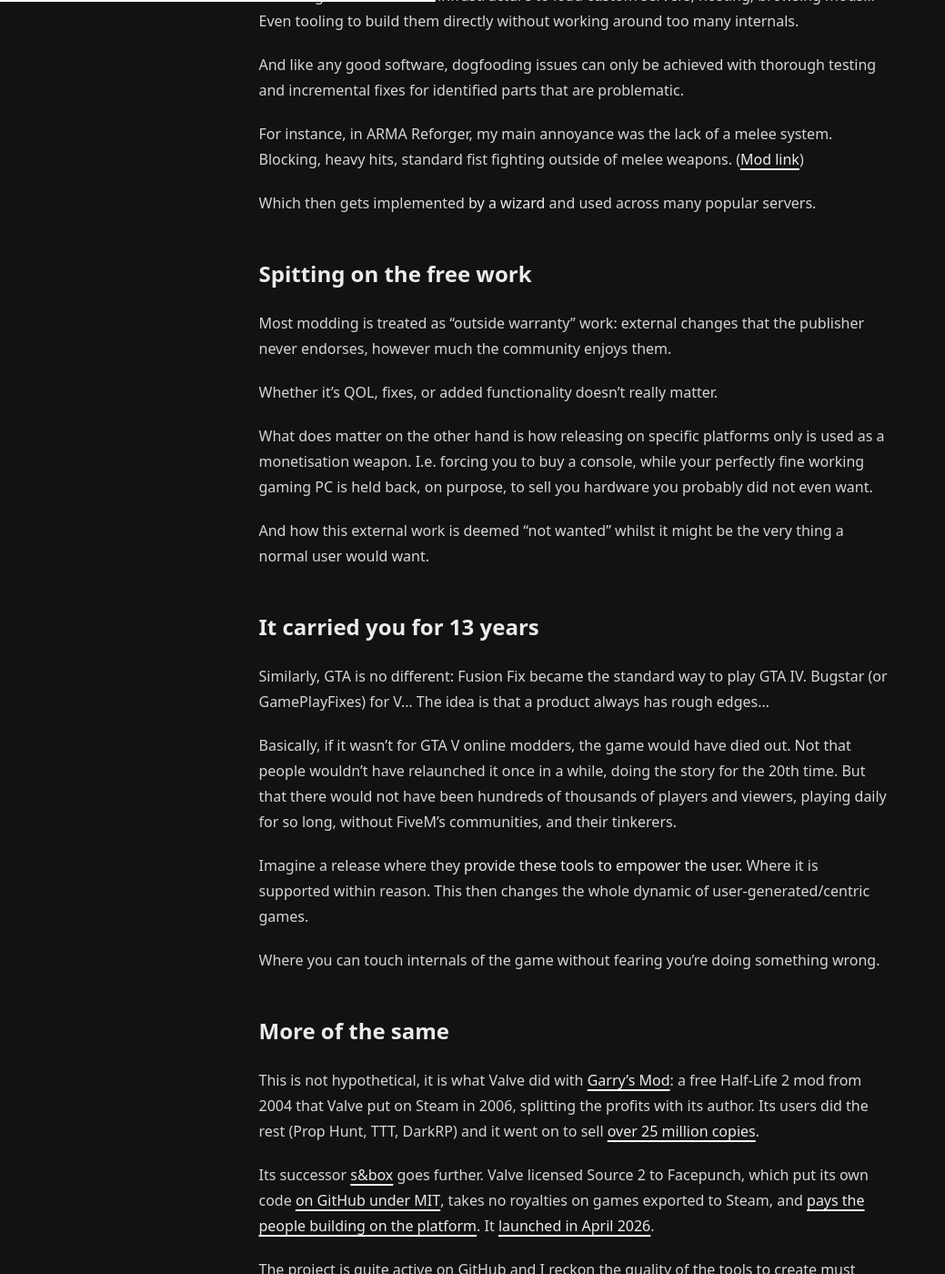
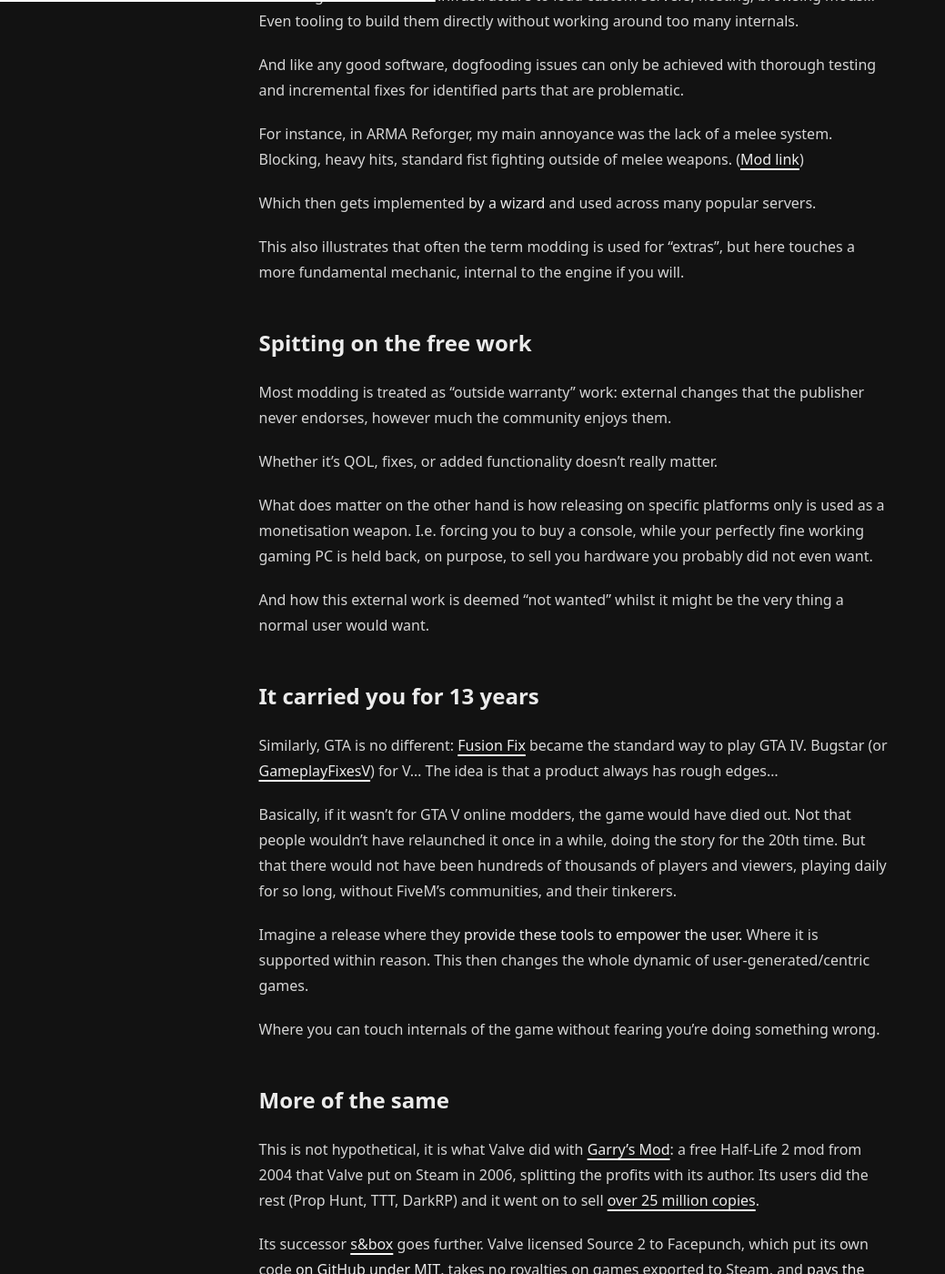
Before and after one commit to h8d13/dontreadthedocs, a Jekyll site: the page built from _notes/modding-wizards.md, in a window 1280 px wide and 1400 px high, scrolled down 1874 px. Shown: the whole window at 91% size, without its empty margins (0-1039 px from the left). Built offline with Jekyll 4.4.1, drawn with Linux system fonts in a browser that asks for light colours.

Commit message:
more links
Signed-off-by: h8d13 <hadean-eon-dev@proton.me>

```diff
--- a/_notes/modding-wizards.md
+++ b/_notes/modding-wizards.md
@@ -56,6 +56,9 @@ Blocking, heavy hits, standard fist fighting outside of melee weapons. ([Mod lin
 
 Which then gets implemented **by a wizard** and used across many popular servers.
 
+This also illustrates that often the term modding is used for "extras", but here
+touches a more fundamental mechanic, internal to the engine if you will.
+
 ## Spitting on the free work
 
 Most modding is treated as "outside warranty" work: external changes that the
@@ -73,8 +76,9 @@ a normal user would want.
 
 ## It carried you for 13 years
 
-Similarly, GTA is no different: Fusion Fix became the standard way to play GTA IV.
-Bugstar (or GamePlayFixes) for V... The idea is that a product always has rough edges...
+Similarly, GTA is no different: [Fusion Fix][fusionfix] became the standard way to
+play GTA IV. Bugstar (or [GameplayFixesV][gameplayfixes]) for V...
+The idea is that a product always has rough edges...
 
 Basically, if it wasn't for GTA V online modders, the game would have died out.
 Not that people wouldn't have relaunched it once in a while, doing the story for the 20th
```
Also changed, not shown: other parts of _notes/modding-wizards.md (+2 -0 lines).
